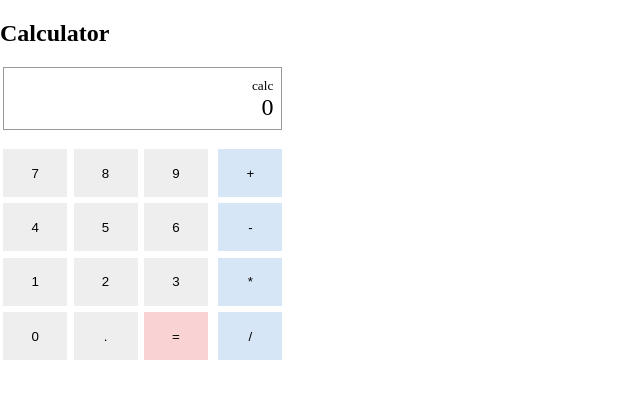
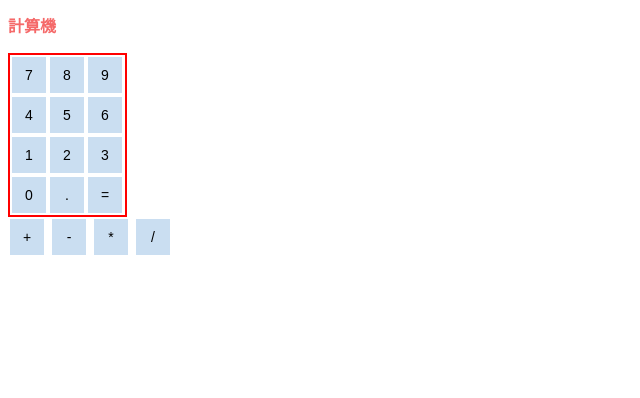
Before and after one commit to nzdcjbd/Calculator-Demo, a plain HTML site: page index.html in a window 1280 px wide. Shown: the whole page, without its empty margins (0-640 px from the left). Drawn offline with nearby package versions, Linux system fonts and the light colour scheme.

Commit message:
update today teach

```diff
--- a/index.html
+++ b/index.html
@@ -1,50 +1,61 @@
 <!DOCTYPE html>
 <html lang="en">
-
 <head>
     <meta charset="UTF-8">
     <meta name="viewport" content="width=device-width, initial-scale=1.0">
     <meta http-equiv="X-UA-Compatible" content="ie=edge">
-	<title>Calculator Demo</title>
+    <title>Document</title>
+</head>
+<body>
+    <style>
+        h2{
+            font-size: 16px;
+            font-weight: 700;
+            color: #f56969;
+        }
 
-	<link rel="stylesheet" href="./assets/css/style.css">
-</head>
 
-<body>
-	<h2>Calculator</h2>
-	<div class="calculator">
-		<div class="showing">
-			<small class="calc"></small>
-			<p class="ans"></p>
+        .cal-button button{
+            border: none;
+            margin: 2px;
+            background-color: #cadef1;
+            padding: 10px;
+            font-size: 14px;
+            width: 34px;
+        }
+
+        #number {
+            border: 2px solid red;
+            width: 115px;
+        }
+    </style>
+    <h2>計算機</h2>
+
+    <!-- 計算機本體 -->
+    <div>
+        <!-- 顯示 -->
+        <div>
+            <!-- 運算式 -->
+            <p></p>
+            <!-- 運算結果 -->
+            <p></p>
         </div>
 
-		<div class="number">
-			<button onclick="pushItem('7')">7</button>
-			<button onclick="pushItem('8')">8</button>
-			<button onclick="pushItem('9')">9</button>
-			<button onclick="pushItem('4')">4</button>
-			<button onclick="pushItem('5')">5</button>
-			<button onclick="pushItem('6')">6</button>
-			<button onclick="pushItem('1')">1</button>
-			<button onclick="pushItem('2')">2</button>
-			<button onclick="pushItem('3')">3</button>
-			<button onclick="pushItem('0')">0</button>
-			<button onclick="pushItem('.')">.</button>
-			<button onclick="calcAns()" id="enter">=</button>
+        <!-- 數字鍵 -->
+        <div id="number" class="cal-button">
+            <button>7</button><button>8</button><button>9</button><button>4</button><button>5</button><button>6</button><button>1</button><button>2</button><button>3</button><button>0</button><button>.</button><button>=</button>
         </div>
 
-		<div class="operator">
-			<button onclick="pushItem('+')">+</button>
-			<button onclick="pushItem('-')">-</button>
-			<button onclick="pushItem('*')">*</button>
-			<button onclick="pushItem('/')">/</button>
+        <!-- 運算鍵 -->
+        <div class="cal-button">
+            <button>+</button>
+            <button>-</button>
+            <button>*</button>
+            <button>/</button>
         </div>
+
     </div>
 
 
-	<script src="https://code.jquery.com/jquery-3.4.0.min.js"></script>
-	<script src="./assets/js/script.js"></script>
-
 </body>
-
 </html>
```
Also changed, not shown: index-finish.html (added, +50 -0 lines). Lines whose indentation alone changed are shown as unchanged.
